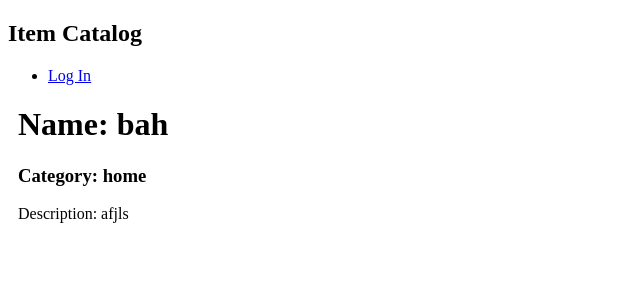
After one commit to alagrin/catalog-app-2, a Flask app: page /catalog/home/9 in a window 1280 px wide. The commit adds this page. Shown: the top 300 px of the page, without its empty margins (0-640 px from the left). Run offline with Flask 2, Linux system fonts and the light colour scheme; parts of the project's set-up code (start-up, migrations or seed data) failed here and were passed over.

Commit message:
added routes, added item info page, proper links

```diff
--- a/catalog/application.py
+++ b/catalog/application.py
@@ -1,6 +1,6 @@
 from flask import Flask, render_template, url_for, request, redirect, flash, \
 jsonify, session as login_session, make_response, abort
-from flask_security import login_required
+# from flask_security import login_required
 import random, string, httplib2, json, requests, os
 from db_setup import Base, User, Item
 from sqlalchemy import create_engine
@@ -50,18 +50,28 @@ def catalogHome():
     allItems = session.query(Item).limit(20).all()
     # add categories rep to loop through and show active categories
     # categories = session.query(Item).filter_by(category=category)
-    return render_template('categories.html', items=allItems)
+    categories = ['home', 'sports', 'clothing', 'business', 'personal']
+    return render_template('categories.html', items=allItems, categories=categories)
 
 @app.route('/catalog/<category>/')
-@app.route('/catalog/<category>/items')
+@app.route('/catalog/<category>/items/')
 def categoryItems(category):
     # this different endpoint necessary? trying to separte logged in views and general view
     itemsByCategory = session.query(Item).filter_by(category=category).all()
     return render_template('categories.html', category=category, \
     items=itemsByCategory)
 
-@app.route('/catalog/<category>/item/new', methods=['GET', 'POST'])
-def newItem(category):
+@app.route('/catalog/<category>/<int:item_id>')
+def itemInfo(category, item_id):
+    try:
+        item = session.query(Item).filter_by(id=item_id).one()
+        if item:
+            return render_template('show_item.html', category=category, item=item)
+    except:
+        return 'Item not found', 404
+
+@app.route('/catalog/item/new', methods=['GET', 'POST']) #took out <category> in link/function, categ=categ in if
+def newItem():
     if request.method == 'POST':
         itemToAdd = Item(name=request.form['name'], \
         category=request.form['categories'], description=\
@@ -69,9 +79,10 @@ def newItem(category):
         session.add(itemToAdd)
         session.commit()
         flash('Item added')
-        return redirect(url_for('categoryItems', category=category))
+        # return redirect(url_for('categoryItems', item=itemToAdd, category=itemToAdd.category))
+        return redirect(url_for('catalogHome'))
     else:
-        return render_template('newitem.html', category='None')
+        return render_template('newitem.html')
 
 # confirm this one below is right, need unique item w/ id to find
 @app.route('/catalog/<category>/<int:item_id>/edit', methods=['GET', 'POST'])
@@ -103,7 +114,7 @@ def deleteItem(category, item_id):
         flash('Item deleted')
         return redirect(url_for('categoryItems', category=category))
     else:
-        return render_template('delete_item.html', item=itemToDelete)
+        return render_template('delete_item.html', item=itemToDelete, item_id=item_id, category=category)
 
 @app.route('/catalog.json/')
 def jsonCatalog():
--- a/catalog/templates/base.html
+++ b/catalog/templates/base.html
@@ -1,11 +1,10 @@
 <!DOCTYPE html>
 <title>{% block title %}{% endblock %} - Catalog</title>
-<link rel="stylesheet" href="{{url_for('static', filename='style.css')}}">
+<link rel="stylesheet" href="{{ url_for('static', filename='style.css') }}">
 <nav>
   <h1>Item Catalog</h1>
   <ul>
     {% if session['logged_in'] %}
-      <li><span>{{ session['email'] }}</span>
       <li><a href="{{ url_for('logout') }}">Log Out</a>
     {% else %}
       <li><a href="{{ url_for('login') }}">Log In</a>
@@ -14,7 +13,8 @@
 </nav>
   {% for message in get_flashed_messages() %}
     <div class="flash">{{ message }}</div>
+    <div>Hi {{ session['email'] }}</div>
   {% endfor %}
   <div class="content">
-  {% block content %}{% endblock %}
+  {% block content %}<p>Check out the <a href="{{ url_for('catalogHome') }}">public item catalog</a>!</p>{% endblock %}
 </div>
--- a/catalog/templates/newitem.html
+++ b/catalog/templates/newitem.html
@@ -1,7 +1,7 @@
 {% extends "base.html" %}
 
 {% block content %}
-<form action='{{ url_for('newItem', category=category) }}' method="POST">
+<form action='{{ url_for('newItem', category=category, item=item) }}' method="POST">
     <label for="name">Name:</label>
     <input type="text" name="name" placeholder="Name">
 
--- /dev/null
+++ b/catalog/templates/show_item.html
@@ -0,0 +1,10 @@
+{% extends "base.html" %}
+{% block title %}{{item.name}}{% endblock %}
+
+{% block content %}
+<div>
+    <h1>Name: {{item.name}}</h1>
+    <h3>Category: {{item.category}}</h3>
+    <p>Description: {{item.description}}</p>
+</div>
+{% endblock %}
```
Also changed, not shown: catalog/templates/categories.html (+5 -5 lines), catalog/templates/delete_item.html (+12 -0 lines), catalog/itemcatalog.db.
